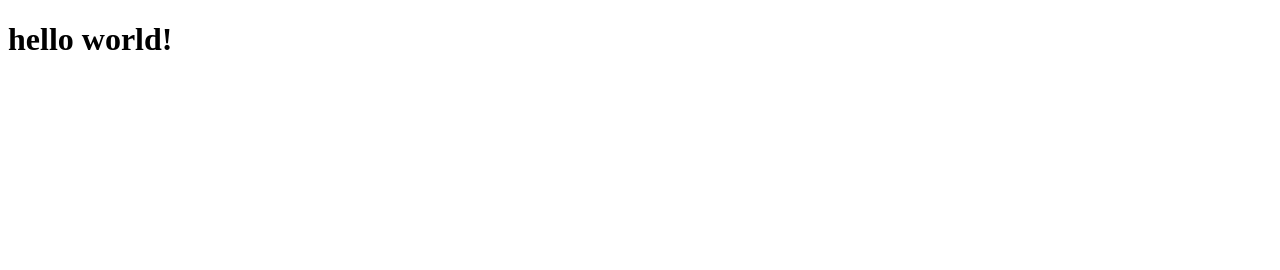
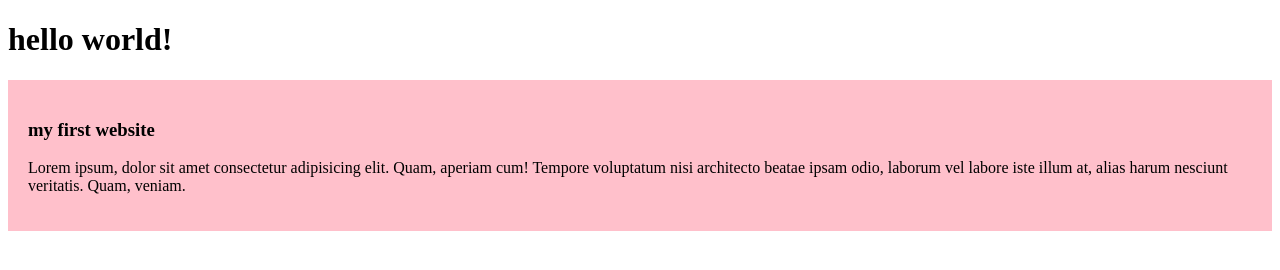
Before and after one commit to abidaa78/my-first-github-repo, a plain HTML site: page index.html in a window 1280 px wide. Drawn offline with Linux system fonts and the light colour scheme.

Commit message:
first blog added

```diff
--- a/index.html
+++ b/index.html
@@ -4,8 +4,13 @@
     <meta charset="UTF-8">
     <meta name="viewport" content="width=device-width, initial-scale=1.0">
     <title>my-first-github-repo</title>
+    <link rel="stylesheet" href="styles/blog.css">
 </head>
 <body>
     <h1>hello world!</h1>
+    <div>
+        <h3>my first website</h3>
+        <p>Lorem ipsum, dolor sit amet consectetur adipisicing elit. Quam, aperiam cum! Tempore voluptatum nisi architecto beatae ipsam odio, laborum vel labore iste illum at, alias harum nesciunt veritatis. Quam, veniam.</p>
+    </div>
 </body>
 </html>
--- /dev/null
+++ b/styles/blog.css
@@ -0,0 +1,4 @@
+div{
+    background-color: pink;
+    padding: 20px;
+}
```
